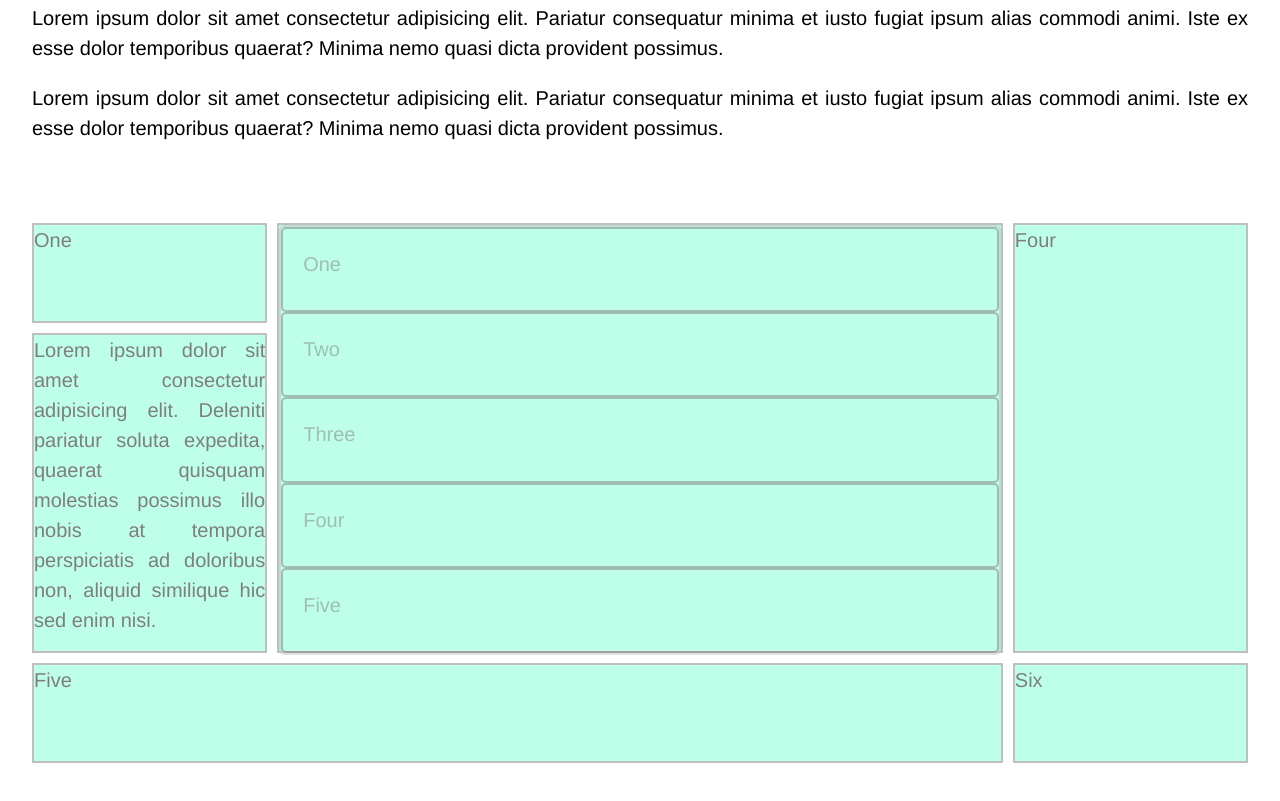
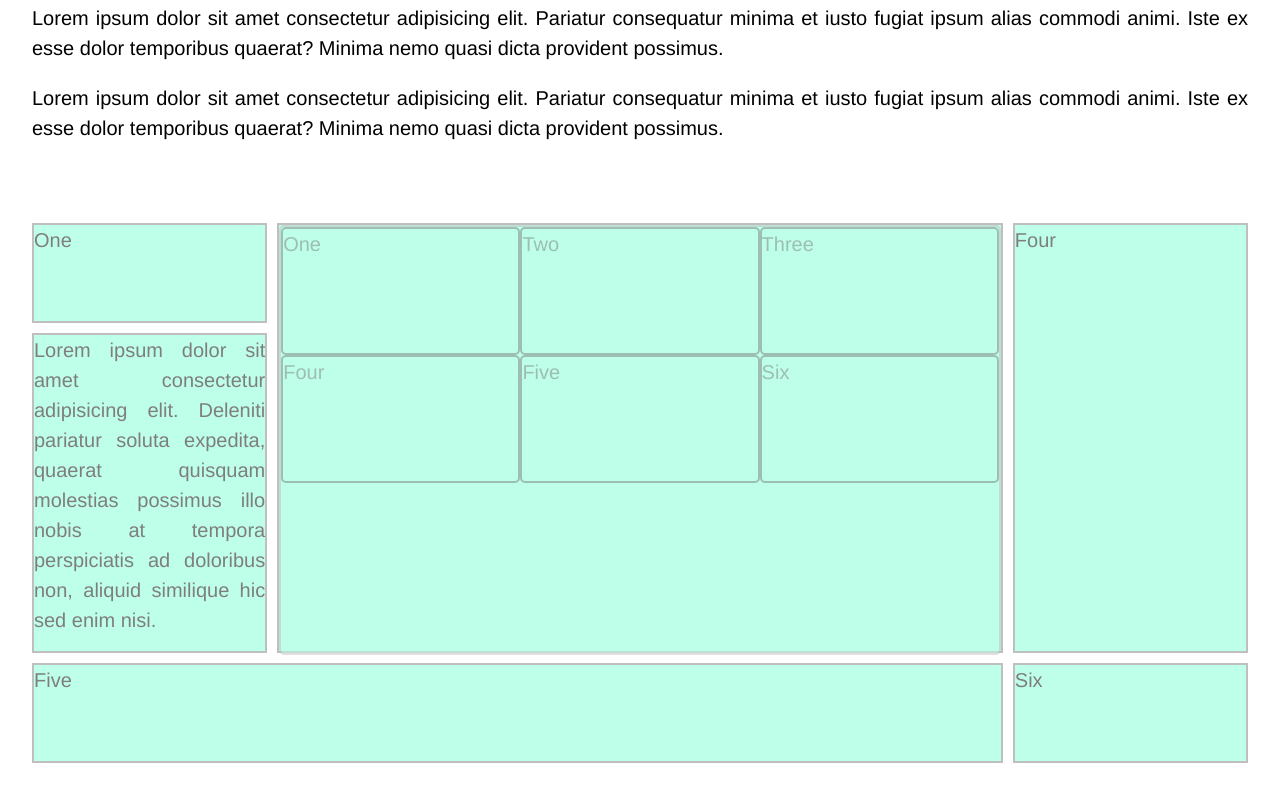
Before and after one commit to k-romero/newproj, a website built with webpack: page src/index.html in a window 1280 px wide. Shown: the part 957-1758 px from the top of the page. Built offline with nearby package versions, Linux system fonts and the light colour scheme; files whose address does not match are found by name.

Commit message:
div name change

```diff
--- a/src/index.html
+++ b/src/index.html
@@ -49,12 +49,13 @@
           <div class="wrapper">
               <div class="one">One</div>
               <div class="two">
-                  <div class="heroWrapper">
+                  <div class="twoA">
                       <div>One</div>
                       <div>Two</div>
                       <div>Three</div>
                       <div>Four</div>
                       <div>Five</div>
+                      <div>Six</div>
                     </div>
               </div>
               <div class="three">Lorem ipsum dolor sit amet consectetur adipisicing elit. Deleniti pariatur soluta expedita, quaerat quisquam molestias possimus illo nobis at tempora perspiciatis ad doloribus non, aliquid similique hic sed enim nisi.</div>
--- a/src/styles/content-main/content-main.scss
+++ b/src/styles/content-main/content-main.scss
@@ -7,8 +7,10 @@
 
 //   GRID
 
-.heroWrapper {
+.twoA {
     display: grid;
+    grid-template-columns: repeat(3, 3fr);
+    grid-auto-rows: 30%;
     height: 100%;
 }
 
@@ -59,18 +61,18 @@
     opacity: 0.5;
 }
 
-.heroWrapper {
+.twoA {
     border: 2px solid black;
     border-radius: 5px;
     background-color: none;
 }
 
-.heroWrapper div {
-    padding: 5%;
+.twoA div {
+    // padding: 5%;
     border: 2px solid black;
     border-radius: 5px;
     background-color: aquamarine;
-    padding: 1em;
+    // padding: 1em;
     color: black;
     opacity: 1;
 }
```
